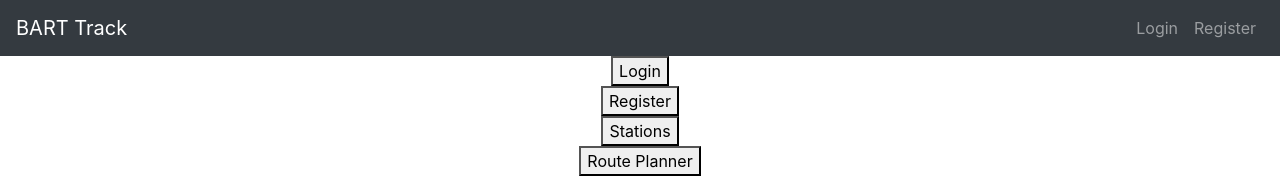
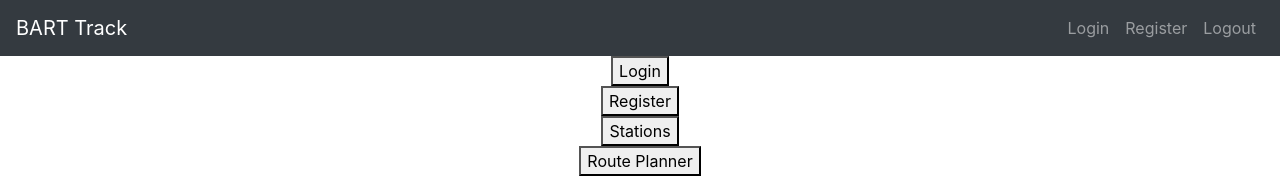
Before and after one commit to scottymccormick/react-bart-client, a React (Create React App) app: page / in a window 1280 px wide. Shown: the top 178 px of the page. Built offline with nearby package versions, Linux system fonts and the light colour scheme.

Commit message:
Add Logout button to header.

```diff
--- a/src/App.js
+++ b/src/App.js
@@ -188,6 +188,9 @@
               <NavItem>
                 <NavLink onClick={this.toggleRegistrationModal}>Register</NavLink>
               </NavItem>
+              <NavItem>
+                <NavLink onClick={this.handleLogoutClick}>Logout</NavLink>
+              </NavItem>
             </Nav>
           </Collapse>
         </Navbar>
```
